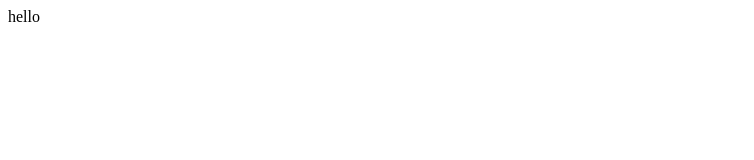
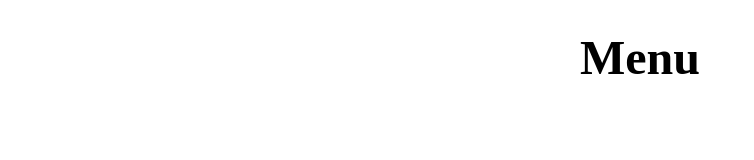
Before and after one commit to frakkagjerd/kantine, a plain HTML site: page src/sidebar.html in a window 1280 px wide. Shown: the whole page, without its empty margins (0-754 px from the left). Drawn offline with Linux system fonts and the light colour scheme.

Commit message:
¯\_(ツ)_/¯

```diff
--- a/src/sidebar.html
+++ b/src/sidebar.html
@@ -1,5 +1,5 @@
 <!DOCTYPE html>
-<html lang="en">
+<html lang="en" class="make100">
 <head>
     <meta charset="UTF-8">
     <meta http-equiv="X-UA-Compatible" content="IE=edge">
@@ -8,6 +8,6 @@
     <link rel="stylesheet" href="./style.css">
 </head>
 <body>
-    <div>hello</div>
+    <h1>Menu</h1>
 </body>
 </html>
--- a/src/style.css
+++ b/src/style.css
@@ -1,5 +1,9 @@
 /* ---- General Things */
 
+.make100 {
+    height: 100%;
+    width: 100%;
+}
 
 .menu{
     width: 75px;
```
